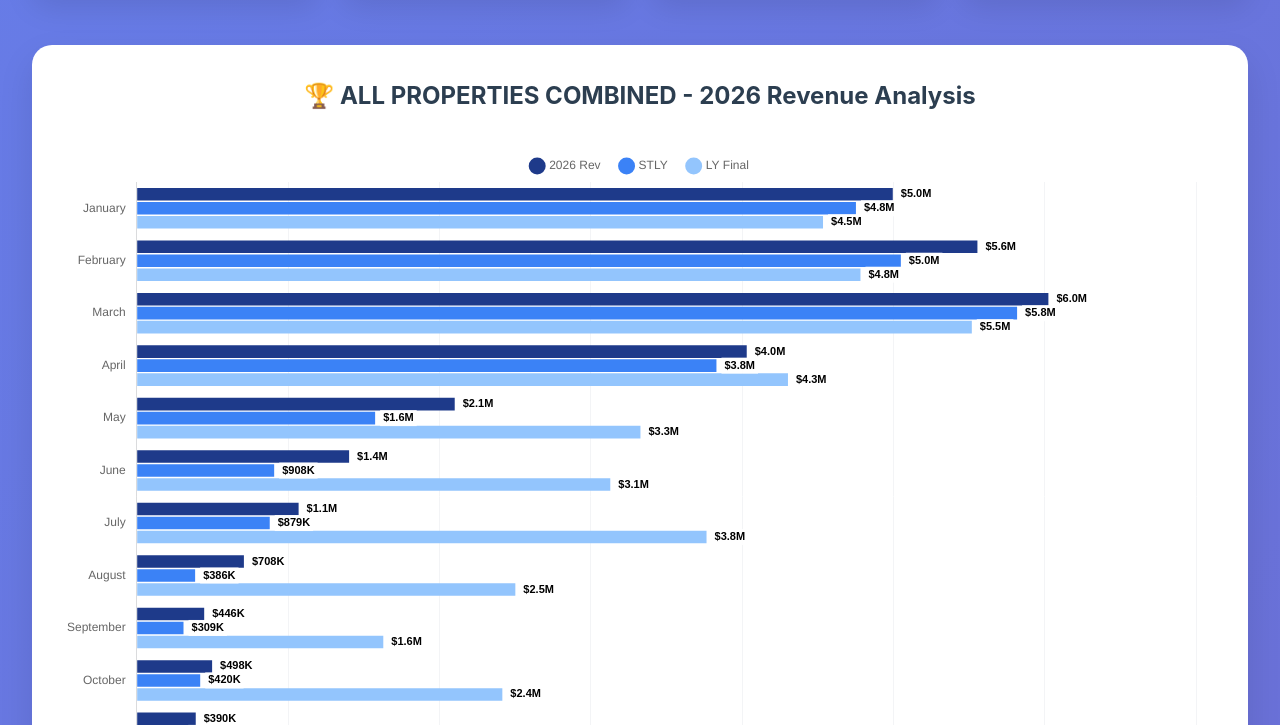
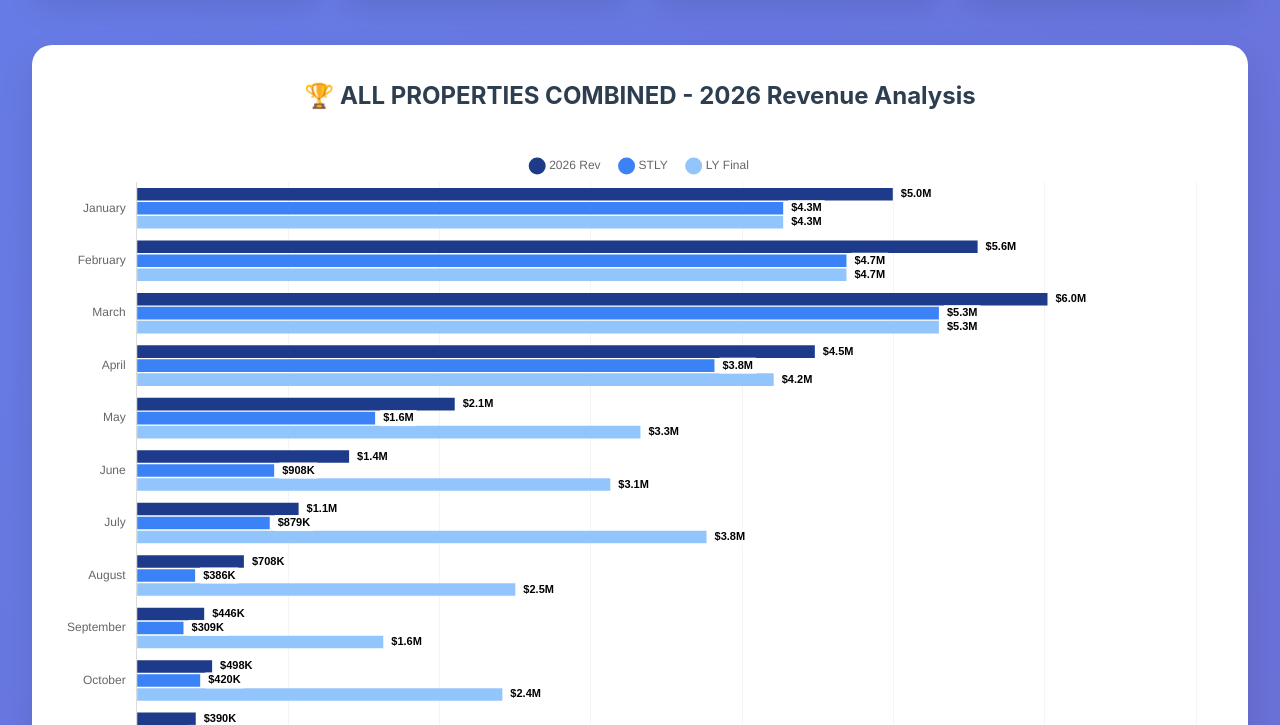
Before and after one commit to Brightwild/damien-revenue-reports, a website: page public/index.html in a window 1280 px wide. Shown: the part 480-1205 px from the top of the page. Drawn offline with nearby package versions, Linux system fonts and the light colour scheme.

Commit message:
Fix top tiles: update ALL_PROPERTIES data + STLY date label

```diff
--- a/public/data.json
+++ b/public/data.json
@@ -19,9 +19,9 @@
       ],
       "cy": [
         4994710,
-        5553893,
-        6022754,
-        4029972,
+        5555186,
+        6016728,
+        4479861,
         2100895,
         1403176,
         1069605,
@@ -32,10 +32,10 @@
         351002
       ],
       "stly": [
-        4751346,
-        5048095,
-        5816005,
-        3829855,
+        4270805,
+        4688813,
+        5299435,
+        3816741,
         1575078,
         908151,
         878895,
@@ -46,10 +46,10 @@
         301001
       ],
       "lyFinal": [
-        4533934,
-        4781256,
-        5516888,
-        4302333,
+        4270805,
+        4688813,
+        5299435,
+        4208237,
         3327800,
         3128585,
         3764378,
--- a/public/index.html
+++ b/public/index.html
@@ -313,7 +313,7 @@
                 {
                     title: 'Total STLY Revenue (2025)',
                     value: formatCurrency(totalSTLY),
-                    change: `As of Apr 5, 2025`,
+                    change: `As of Apr 12, 2025`,
                     changeClass: 'neutral'
                 },
                 {
```
